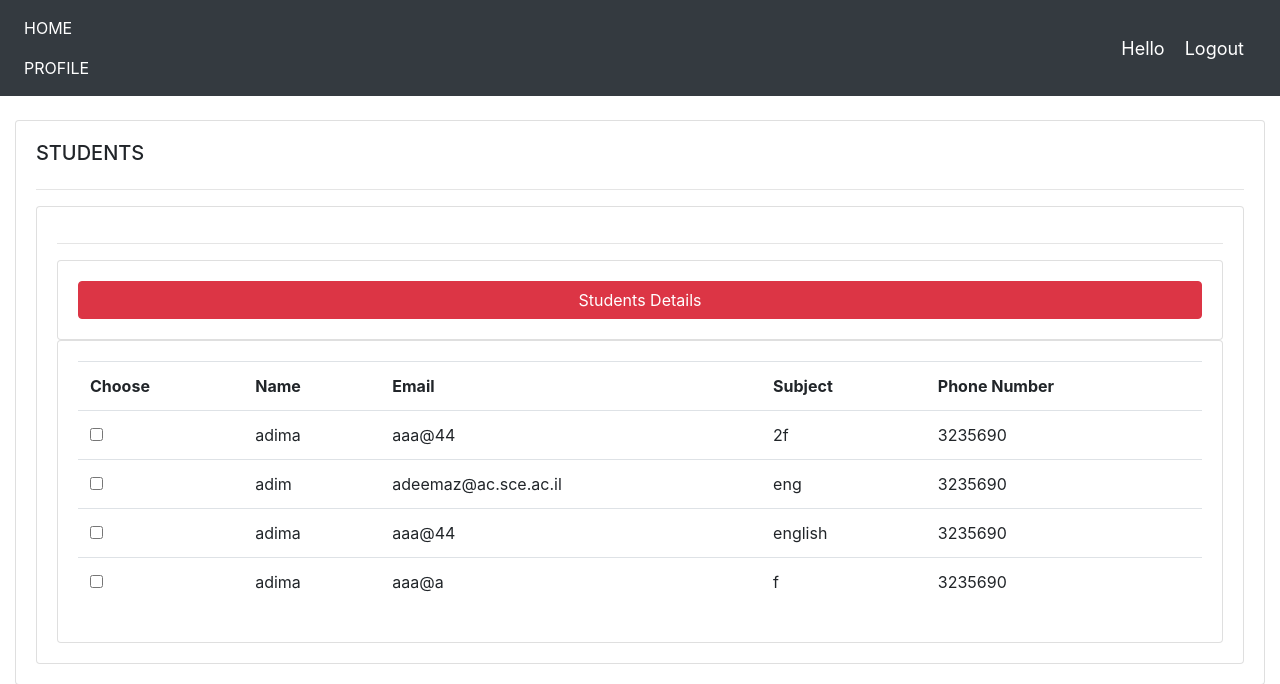
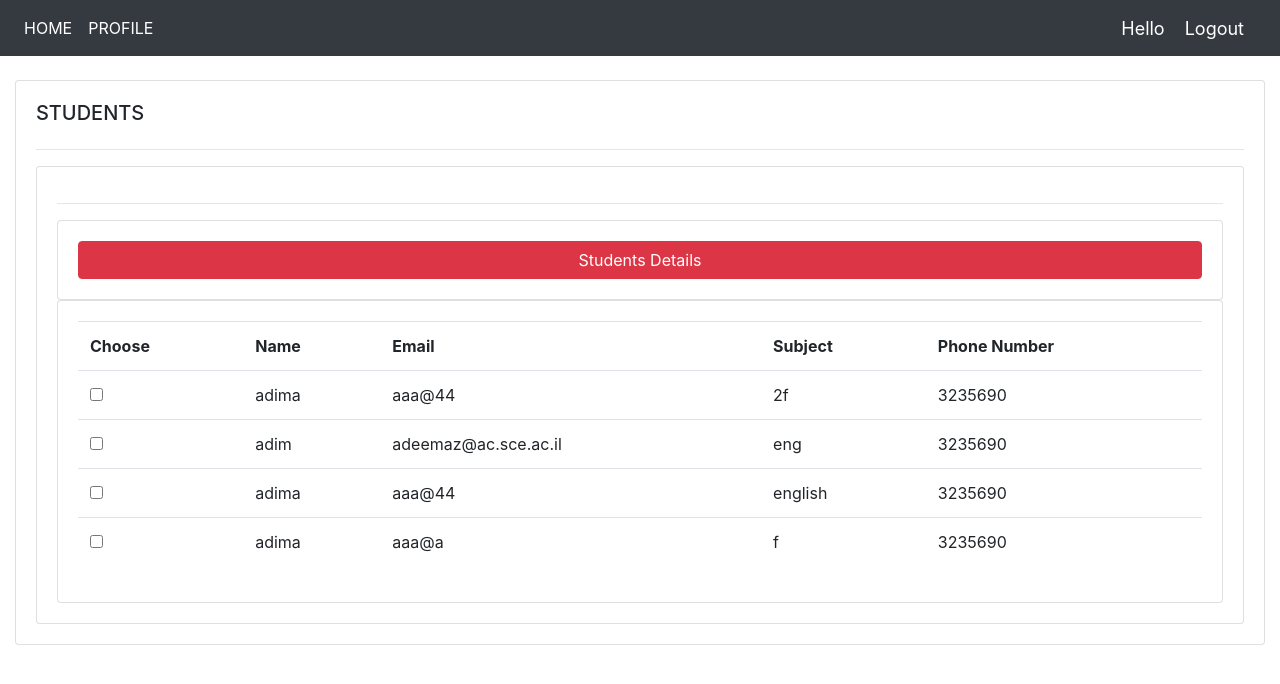
Before and after one commit to abedj17/WEBPROJECT, a Django app: page /Teachers/ in a window 1280 px wide. Shown: the top 684 px of the page. Run offline with Django 3.2, Linux system fonts and the light colour scheme; data comes from the database, SQL or seed files in the repository; some libraries are stand-ins or nearby versions.

```diff
--- a/STEPAPP/templates/STEPAPP/nevbar.html
+++ b/STEPAPP/templates/STEPAPP/nevbar.html
@@ -18,9 +18,10 @@
     <ul class="navbar-nav">
       <li class="nav-item active">
         <a class="nav-link" href="{% url 'home' %}">HOME</a>
+      </li>
+            <li class="nav-item active">
         <a class="nav-link" href="{% url 'home' %}">PROFILE</a>
       </li>
-
     </ul>
   </div>
 
```
